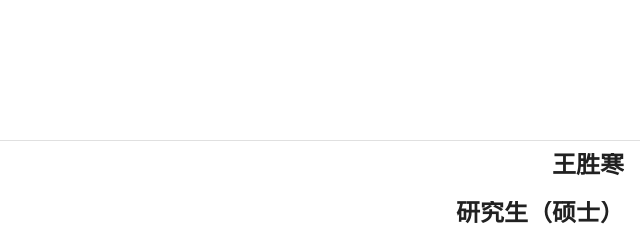
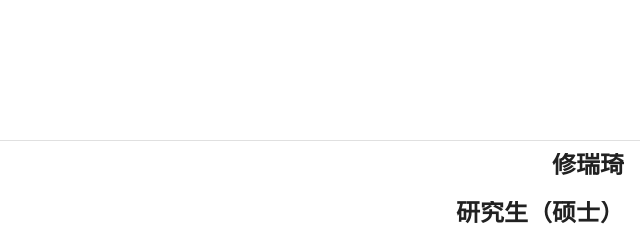
Before and after one commit to hxhj555/wangshenghan_out, a plain HTML site: page index.html in a window 1280 px wide. Shown: the top 243 px of the page, 640-1280 px from the left. Drawn offline with Linux system fonts and the light colour scheme; a web font is replaced by a local one.

Commit message:
Update index.html

```diff
--- a/index.html
+++ b/index.html
@@ -124,7 +124,7 @@
                                 <div data-v-477b291f="" class="v-list__tile__content">
                                     <div data-v-477b291f="" class="v-list__tile__title">
                                         <div data-v-477b291f="" class="layout justify-end">
-                                            <h2 data-v-477b291f="">王胜寒</h2>
+                                            <h2 data-v-477b291f="">修瑞琦</h2>
                                         </div>
                                     </div>
                                 </div>
```
